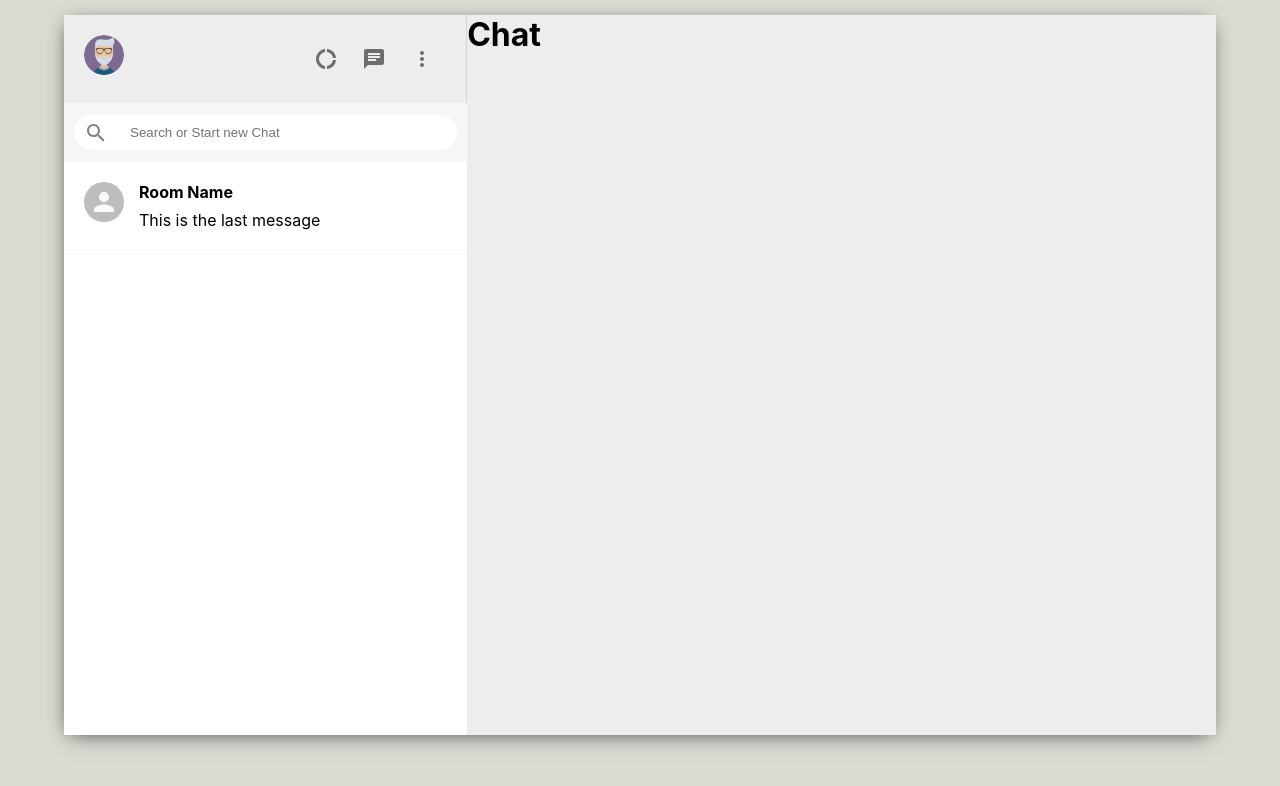
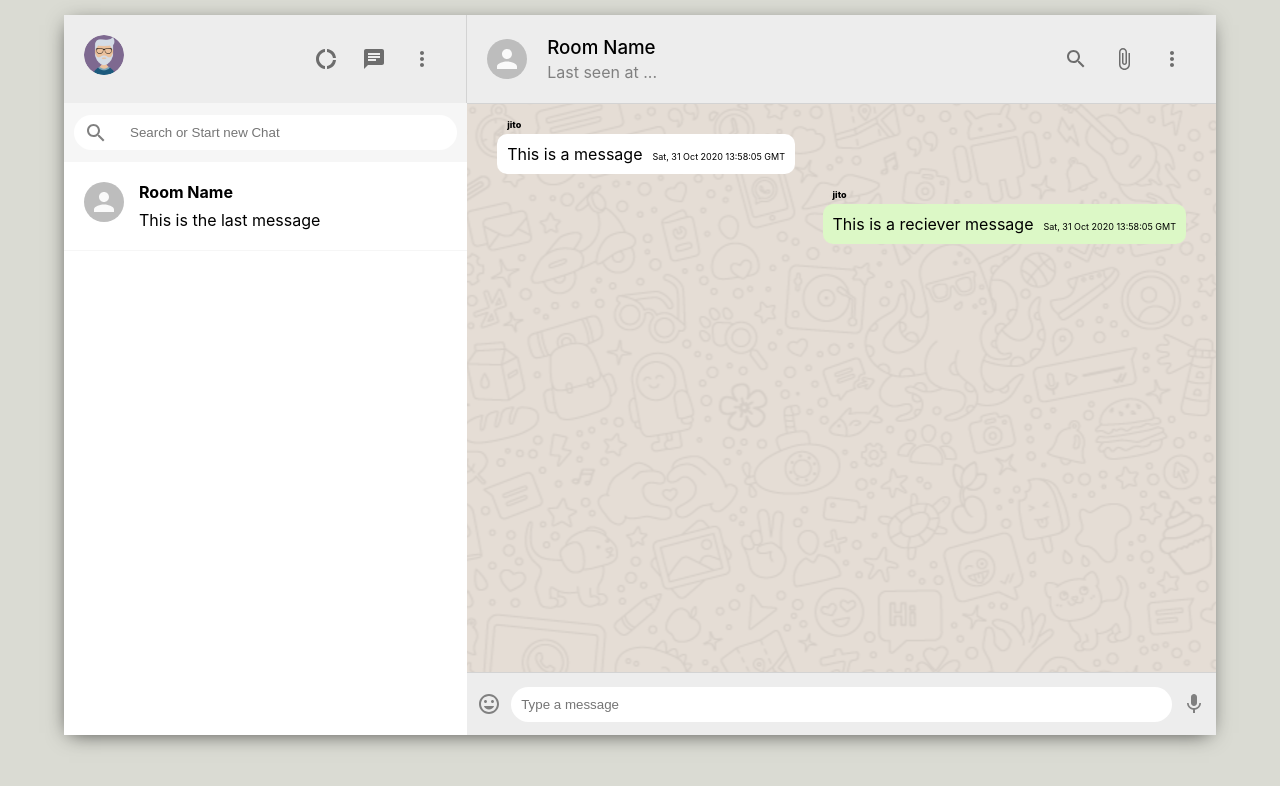
Before and after one commit to jitokj/whatsapp, a React (Create React App) app: page / in a window 1280 px wide. Shown: the top 786 px of the page. Built offline with nearby package versions, Linux system fonts and the light colour scheme.

Commit message:
added chat body

```diff
--- a/src/Chat.css
+++ b/src/Chat.css
@@ -3,3 +3,89 @@
   flex-direction: column;
   flex: 0.65;
 }
+
+.chat__header {
+  padding: 20px;
+  display: flex;
+  align-items: center;
+  border-bottom: 1px solid lightgray;
+}
+
+.chat__headerInfo {
+  flex: 1;
+  padding-left: 20px;
+}
+
+.chat__headerInfo > h3 {
+  margin-bottom: 3px;
+  font-weight: 500;
+}
+
+.chat__headerInfo > p {
+  color: gray;
+}
+
+.chat__body {
+  flex: 1;
+  background-image: url("images/whatsapp_image.png");
+  background-repeat: repeat;
+  background-position: center;
+  padding: 30px;
+  overflow: scroll;
+}
+
+.chat__message {
+  padding: 10px;
+  position: relative;
+  font-size: 16px;
+  width: fit-content;
+  border-radius: 10px;
+  background-color: #ffffff;
+  margin-bottom: 30px;
+}
+
+.chat__reciever {
+  margin-left: auto;
+  background-color: #dcf8c6;
+}
+
+.chat__timestamp {
+  margin-left: 10px;
+  font-size: xx-small;
+}
+
+.chat__name {
+  position: absolute;
+  top: -15px;
+  font-weight: 800;
+  font-size: xx-small;
+}
+
+.chat__footer {
+  display: flex;
+  justify-content: space-between;
+  align-items: center;
+  height: 62px;
+  border-top: 1px solid lightgray;
+}
+
+.chat__footer > form {
+  flex: 1;
+  display: flex;
+}
+
+.chat__footer > form > input {
+  flex: 1;
+  border-radius: 30px;
+  padding: 10px;
+  border: none;
+}
+
+.chat__footer > form > button {
+  display: none;
+}
+
+.chat__footer > .MuiSvgIcon-root {
+  padding: 10px;
+  color: gray;
+}
--- a/src/Chat.js
+++ b/src/Chat.js
@@ -1,10 +1,52 @@
+import { Avatar, IconButton } from '@material-ui/core';
+import { AttachFile, MoreVert, SearchOutlined } from '@material-ui/icons';
+import InsertEmoticonIcon from '@material-ui/icons/InsertEmoticon';
+import MicIcon from '@material-ui/icons/Mic';
 import React from 'react';
 import "./Chat.css";
 
 const Chat = () => {
     return (
         <div className="chat">
-            <h1>Chat</h1>
+            <div className="chat__header">
+                <Avatar />
+                <div className="chat__headerInfo">
+                    <h3>Room Name</h3>
+                    <p>Last seen at ...</p>
+                </div>
+               <div className="chat__headerRight">
+                   <IconButton>
+                       <SearchOutlined />
+                   </IconButton>
+                   <IconButton>
+                       <AttachFile />
+                   </IconButton>
+                   <IconButton>
+                       <MoreVert />
+                   </IconButton>
+               </div>
+            </div>
+            <div className="chat__body">
+            <p className="chat__message">
+            <span className="chat__name">jito</span>
+                This is a message
+                <span className="chat__timestamp">{new Date().toUTCString()}</span>
+                </p>
+
+                <p className="chat__message chat__reciever">
+            <span className="chat__name">jito</span>
+                This is a reciever message
+                <span className="chat__timestamp">{new Date().toUTCString()}</span>
+                </p>
+            </div>
+            <div className="chat__footer">
+                <InsertEmoticonIcon />
+                <form>
+                    <input placeholder="Type a message" type="text" />
+                    <button type="submit">Send Messages</button>
+                </form>
+                <MicIcon />
+            </div>
         </div>
     );
 };
```
Also changed, not shown: src/images/whatsapp_image.png (added).
